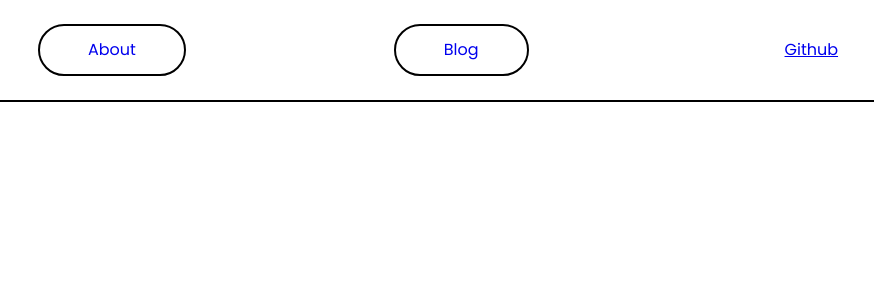
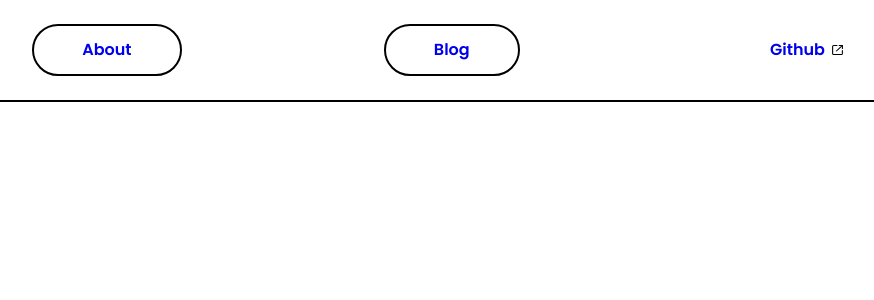
Before and after one commit to Eagletech-robotic/website, a React (Vite) app: page / in a window 1280 px wide. Shown: the top 300 px of the page, without its empty margins (178-1052 px from the left). Built offline with nearby package versions, Linux system fonts and the light colour scheme.

Commit message:
Add link-out icon + adjust animations

```diff
--- a/src/Root.tsx
+++ b/src/Root.tsx
@@ -1,18 +1,20 @@
 import { NavLink, Outlet } from 'react-router-dom'
 import './root.css'
+import linkOut from '../public/images/link-out.svg'
 
 export default function Root() {
     return (
         <>
             <div className="header">
                 <NavLink to="about" className="button">
-                    <span>About</span>
+                    About
                 </NavLink>
                 <NavLink to="blog" className="button">
-                    <span>Blog</span>
+                    Blog
                 </NavLink>
                 <a href="https://github.com/Eagletech-robotic" className="button external">
-                    <span>Github</span>
+                    Github
+                    <img src={linkOut} />
                 </a>
             </div>
             <div style={{ backgroundColor: 'lightblue', overflow: 'hidden' }}>
--- a/src/root.css
+++ b/src/root.css
@@ -1,10 +1,14 @@
 .header {
+    position: sticky;
+    top: 0;
+
     display: flex;
     justify-content: space-evenly;
     flex-direction: column;
     padding: 1.5rem;
     gap: 1rem;
     border-bottom: 2px solid black;
+    font-weight: 600;
 
     @media (min-width: 600px) {
         flex-direction: row;
@@ -28,10 +32,7 @@
 
 .button.active {
     border-color: var(--primary-color);
-
-    span {
-        color: var(--primary-color);
-    }
+    color: var(--primary-color);
 }
 
 .button span {
@@ -42,21 +43,25 @@
 .button:hover:not(.external) {
     border-color: var(--primary-color);
 
-    span {
-        color: var(--primary-color);
-        transform: scale(1.2);
-    }
-}
-
-.button.external:hover span {
+    color: var(--primary-color);
     transform: scale(1.2);
 }
 
+.button.external:hover {
+    transform: scale(1.2);
+    gap: 7px;
+}
+
 .button.external {
-    align-content: center;
+    display: flex;
     border: none;
+    gap: 6px;
 
-    span {
-        text-decoration: underline;
+    align-self: center;
+
+    img {
+        align-self: center;
+        height: 0.8rem;
+        width: auto;
     }
 }
```
Also changed, not shown: public/images/link-out.svg (added).
